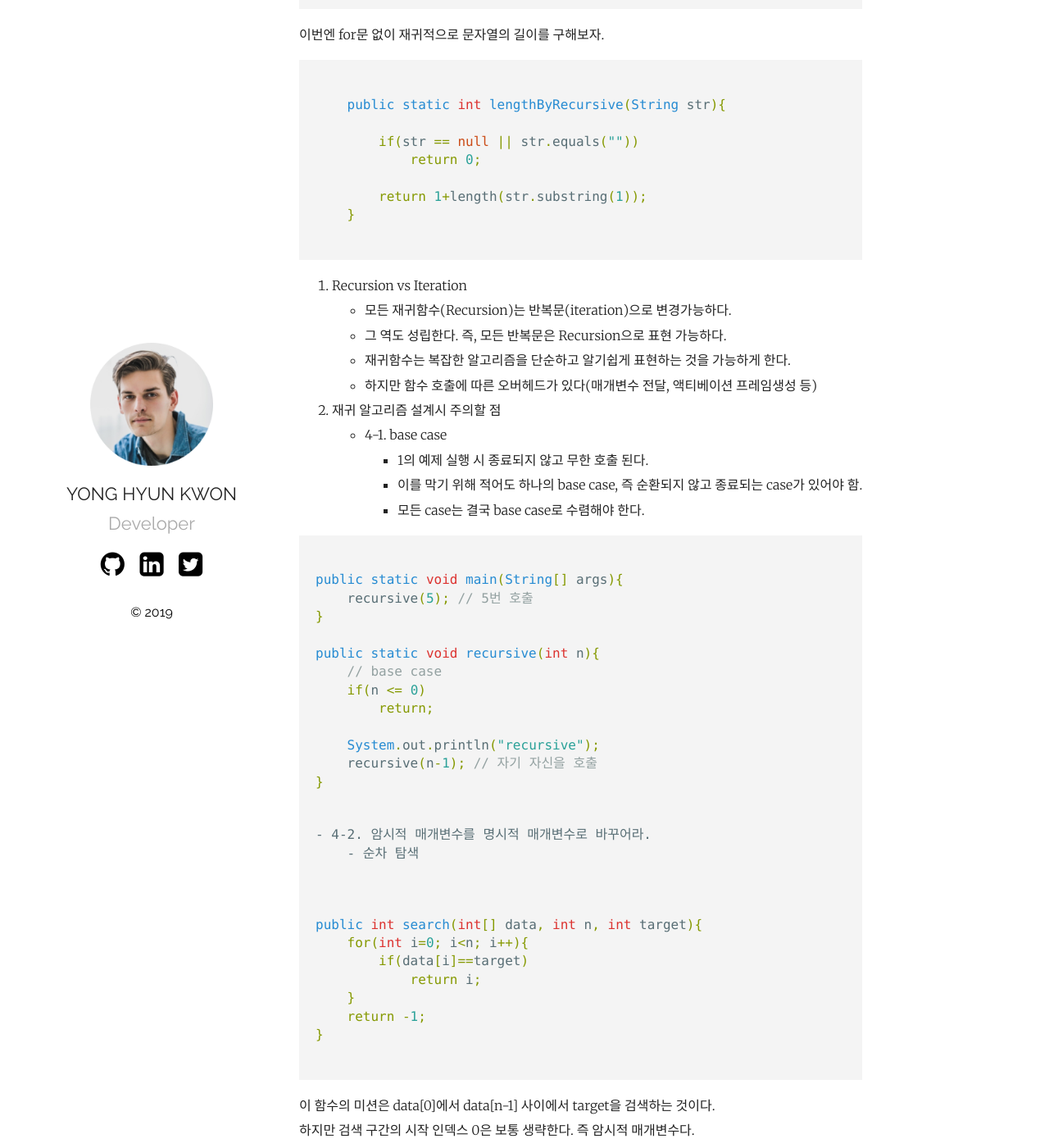
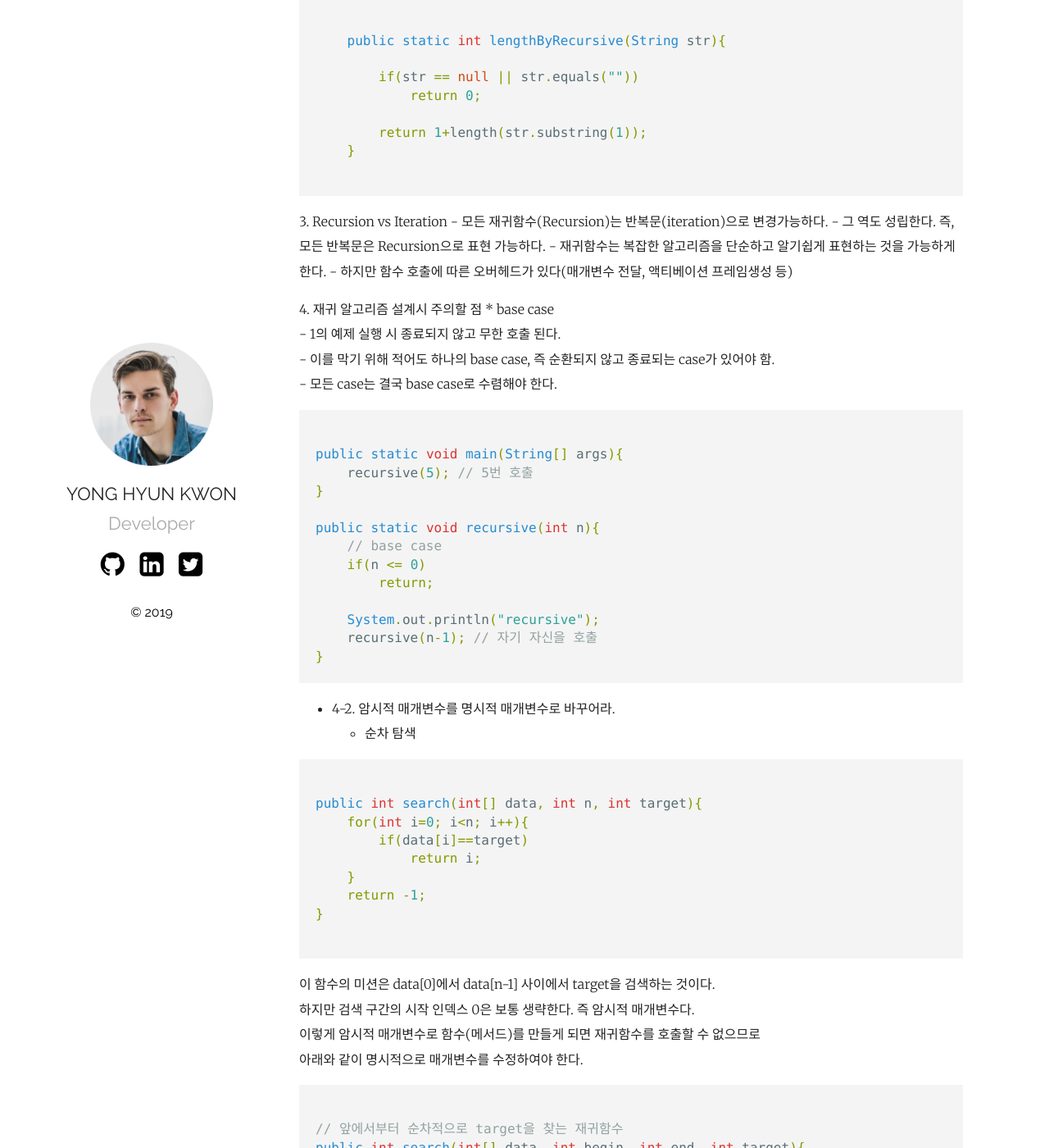
Before and after one commit to jayyhkwon/jayyhkwon.github.io_deprecated, a Jekyll site: the page built from _posts/2019-10-28-Algorithm 03 - Recursion(재귀).markdown, in a window 1280 px wide and 1400 px high, scrolled down 1236 px. Shown: the whole window at 82% size. Built offline with Jekyll 4.4.1, drawn with Linux system fonts in a browser that asks for light colours; some of the changed text lies outside the part shown.

Commit message:
10/28 포스팅 수정(3)

````diff
--- a/_posts/2019-10-28-Algorithm 03 - Recursion(재귀).markdown
+++ b/_posts/2019-10-28-Algorithm 03 - Recursion(재귀).markdown
@@ -6,20 +6,19 @@ categories: Algorithm
 ---
 
 Recursion (재귀)
-=============
-
-***
-목차
-1. 정의
-2. 재귀적인 접근
-3. Recursion vs Iteration
-4. 재귀 알고리즘 설계시 주의할 점
-    - 4-1. base case
-    - 4-2. 암시적 매개변수를 명시적 매개변수로 바꾸어라.
-***
 
 
-1. 정의
+## 목차
+    1. 정의
+    2. 재귀적인 접근
+    3. Recursion vs Iteration
+    4. 재귀 알고리즘 설계시 주의할 점
+        * base case
+        * 암시적 매개변수를 명시적 매개변수로 바꾸어라.
+
+
+
+1\. 정의
     - 자기 자신을 호출 하는 함수
 
 ```java
@@ -36,7 +35,7 @@ public static void recursive(){
 
 ```
 
-2. 재귀적인 접근
+2\. 재귀적인 접근
     - 길이가 n인 문자열이 있다고 하자.<br/>
       이 문자열의 길이를 구할 때 for문으로 구한다고 하면 이렇게 구할 수 있을 것이다.
 
@@ -69,14 +68,14 @@ public static void recursive(){
 
 ```
 
-3.  Recursion vs Iteration
+3\.  Recursion vs Iteration
     - 모든 재귀함수(Recursion)는 반복문(iteration)으로 변경가능하다.
     - 그 역도 성립한다. 즉, 모든 반복문은 Recursion으로 표현 가능하다.
     - 재귀함수는 복잡한 알고리즘을 단순하고 알기쉽게 표현하는 것을 가능하게 한다.
     - 하지만 함수 호출에 따른 오버헤드가 있다(매개변수 전달, 액티베이션 프레임생성 등)
 
-4. 재귀 알고리즘 설계시 주의할 점
-    - 4-1. base case<br/>
+4\. 재귀 알고리즘 설계시 주의할 점
+    * base case<br/>
         - 1의 예제 실행 시 종료되지 않고 무한 호출 된다.<br/>
         - 이를 막기 위해 적어도 하나의 base case, 즉 순환되지 않고 종료되는 case가 있어야 함.<br/>
         - 모든 case는 결국 base case로 수렴해야 한다.<br/>
@@ -97,8 +96,8 @@ public static void recursive(int n){
 }
 ```
 
-    - 4-2. 암시적 매개변수를 명시적 매개변수로 바꾸어라.
-        - 순차 탐색
+* 4-2. 암시적 매개변수를 명시적 매개변수로 바꾸어라.
+    - 순차 탐색
 
 ```java
 
````
